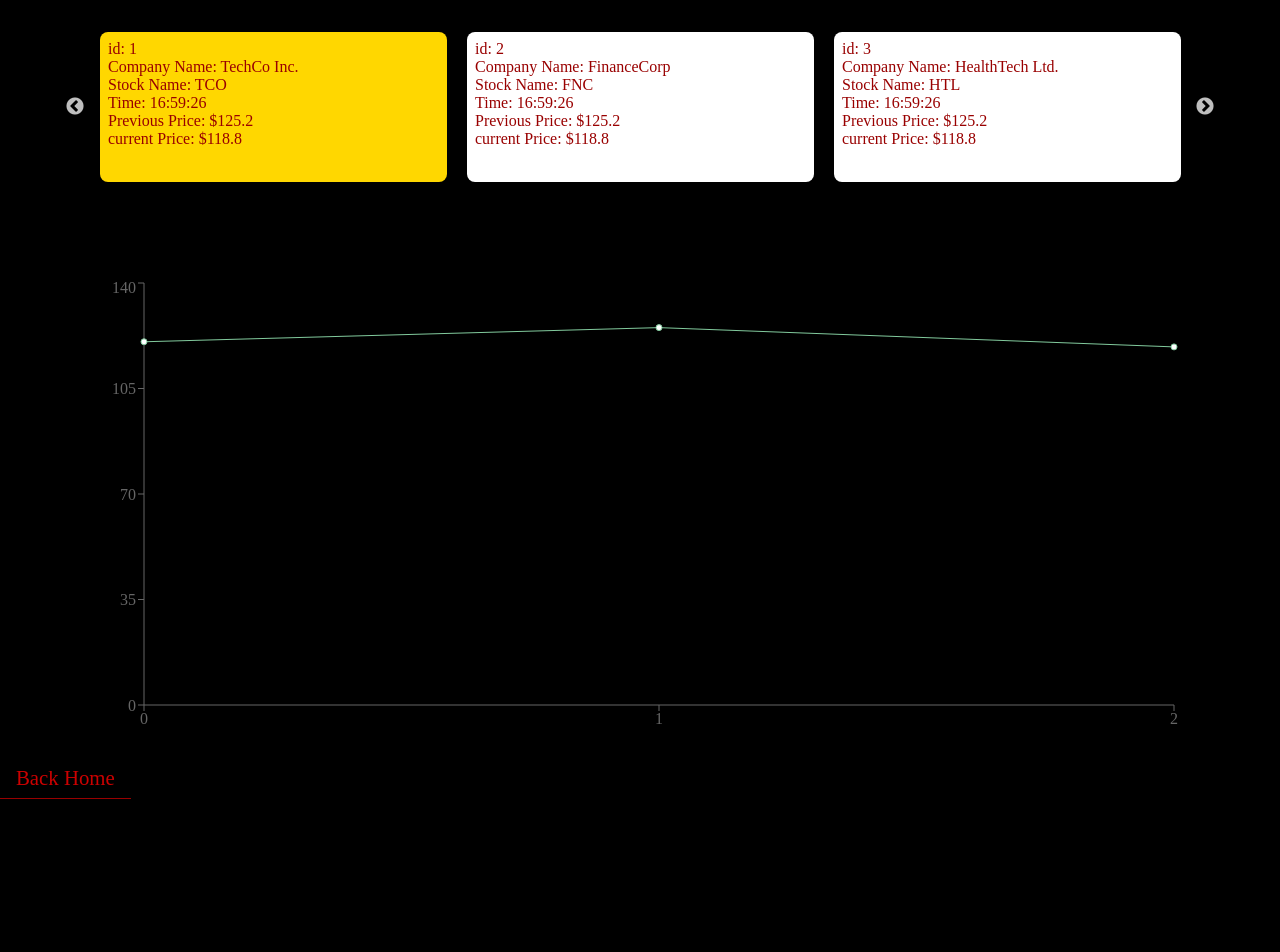
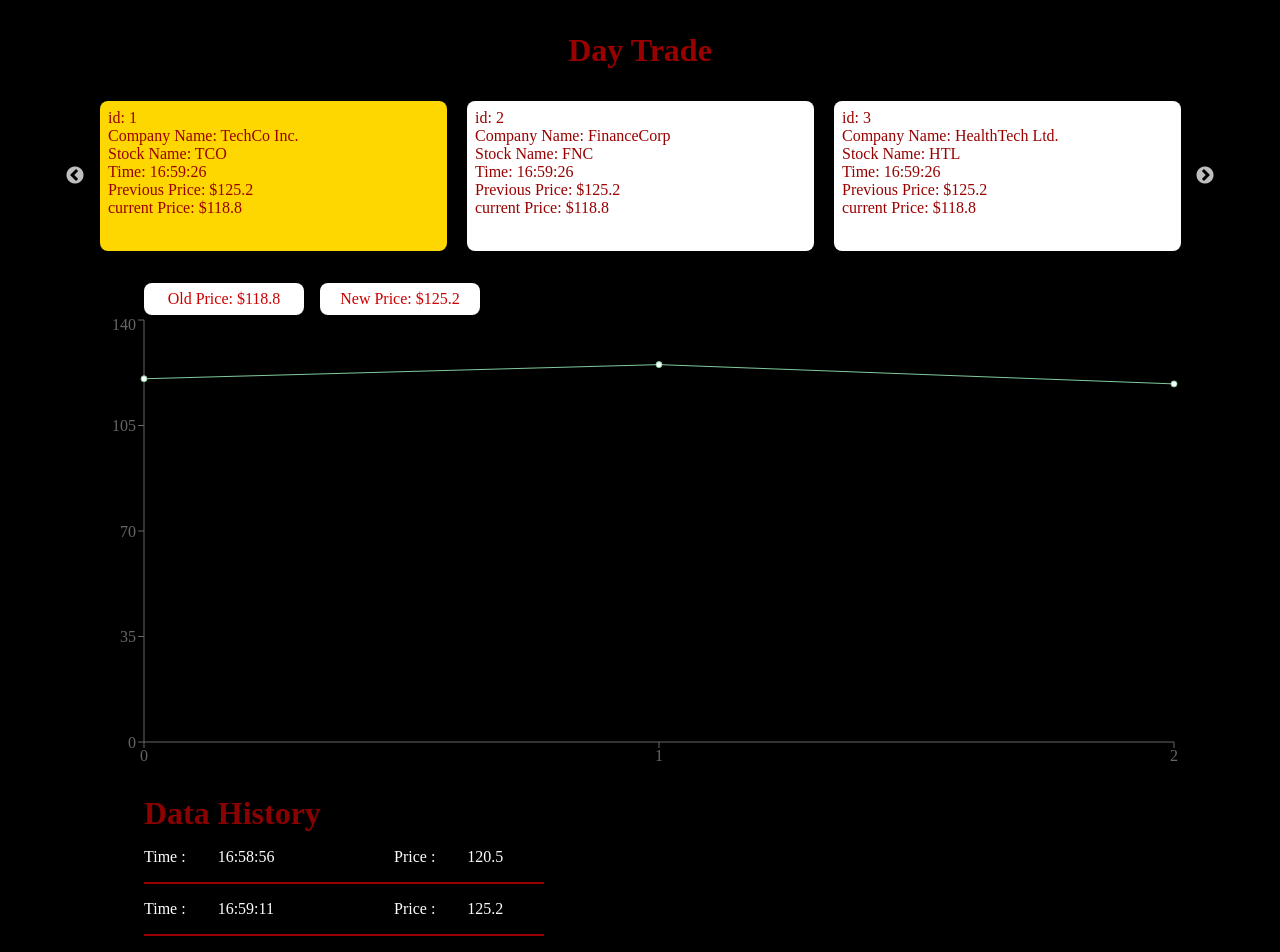
Before and after one commit to Niko171993/stock-market, a React (Vite) app: page /1 in a window 1280 px wide. Shown: the top 952 px of the page. Before the commit the page ends 832 px from the top, so only its background shows below. Built offline with nearby package versions, Linux system fonts and the light colour scheme.

Commit message:
pushing comfort zone

```diff
--- a/src/SASS/base/_base.scss
+++ b/src/SASS/base/_base.scss
@@ -105,3 +105,8 @@ button:focus {
   display: inline-block;
   text-decoration: none;
 }
+.line {
+  background: $color-red-7;
+  height: 2px;
+  width: 400px;
+}
--- a/src/SASS/pages/_singleStockPage.scss
+++ b/src/SASS/pages/_singleStockPage.scss
@@ -14,3 +14,63 @@
   width: 100%;
   min-height: 100vh;
 }
+.singleStockPage__chart-container {
+  margin-top: 2rem;
+}
+.singleStockPage__prices {
+  color: $color-red-6;
+  display: flex;
+  gap: 1rem;
+  margin-bottom: -6rem;
+  margin-left: 5rem;
+}
+.singleStockPage__pricebox {
+  height: 2rem;
+  width: 10rem;
+  background: white;
+  border-radius: 0.5rem;
+  display: flex;
+  justify-content: center;
+  align-items: center;
+}
+.singleStockPage__history-data {
+  color: white;
+  padding: 1rem;
+}
+.singleStockPage__single-data {
+  display: flex;
+  justify-content: space-between;
+  align-items: center;
+  width: 400px;
+}
+.el {
+  display: flex;
+  gap: 2rem;
+
+  width: 150px;
+}
+.singleStockPage__history {
+  padding-left: 4rem;
+  h4 {
+    margin-left: 1rem;
+    font-size: 2rem;
+  }
+}
+.dataHistory__line {
+  background: $color-red-7;
+  height: 2px;
+  width: 400px;
+  margin-top: 1rem;
+  margin-bottom: -1rem;
+}
+h1 {
+  color: $color-red-7;
+  font-size: 2rem;
+  margin-top: 2rem;
+  text-align: center;
+}
+.dataHistory__container {
+  height: 20rem;
+  overflow: scroll;
+  width: 450px;
+}
--- a/src/contexts/StockAPIContext.tsx
+++ b/src/contexts/StockAPIContext.tsx
@@ -75,7 +75,6 @@ const StocksAPIContext = ({ children }: ChildrenType) => {
     });
 
     updateSimulatedStocks(main);
-    setLoadingFalse();
   };
   const tempStocks = () => {
     try {
--- a/src/pages/SingleStockPage.tsx
+++ b/src/pages/SingleStockPage.tsx
@@ -135,12 +135,39 @@ const SingleStockPage = () => {
       },
     ],
   };
-
+  const oldPrice = data[data.length - 1].price;
+  const newPrice = data[data.length - 2].price;
+  const dataHistory = data.map((item) => {
+    const { date, price } = item;
+    return (
+      <article key={date} className="singleStockPage__history-data">
+        <div className="singleStockPage__single-data">
+          <p className="el">
+            <span>Time :</span> <span>{date}</span>
+          </p>
+          <p className="el">
+            <span>Price :</span> <span>{price}</span>
+          </p>
+        </div>
+        <div className="dataHistory__line"></div>
+      </article>
+    );
+  });
   return (
     <section className="singleStockPage">
       <div className="center">
-        <div className="singleStockPage__slides">
+        <h1>Day Trade</h1>
+        <article className="singleStockPage__slides">
           <Slider {...settings}>{pageSlides}</Slider>
+        </article>
+        <article className="singleStockPage__chart-container">
+          <div className="singleStockPage__prices">
+            <div className="singleStockPage__pricebox">
+              <p>Old Price: ${oldPrice}</p>
+            </div>
+            <div className="singleStockPage__pricebox">
+              <p>New Price: ${newPrice}</p>
+            </div>
           </div>
           <div className="singleStockPage__lineChart">
             <ResponsiveContainer width="99%" height="100%">
@@ -166,6 +193,11 @@ const SingleStockPage = () => {
               </LineChart>
             </ResponsiveContainer>
           </div>
+        </article>
+        <article className="singleStockPage__history">
+          <h4>Data History </h4>
+          <div className="dataHistory__container">{dataHistory}</div>
+        </article>
       </div>
       <Link to=".." className="btn">
         Back Home
```
Lines whose indentation alone changed are shown as unchanged.
